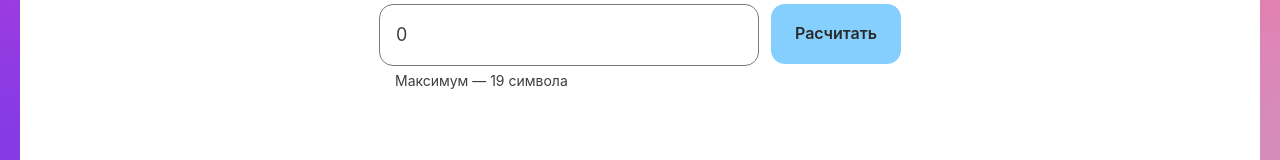
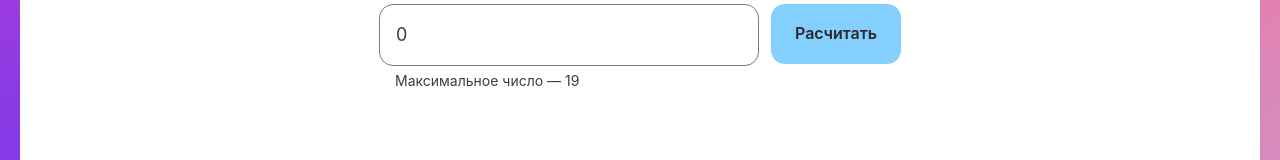
Before and after one commit to LexorV/algososh, a React (Create React App) app: page /fibonacci in a window 1280 px wide. Shown: the part 275-435 px from the top of the page. Built offline with nearby package versions, Linux system fonts and the light colour scheme.

Commit message:
fibonacci logics add

```diff
--- a/src/components/fibonacci-page/fibonacci-page.module.css
+++ b/src/components/fibonacci-page/fibonacci-page.module.css
@@ -12,4 +12,6 @@
     list-style-type: none;
     display: flex;
     gap: 16px;
+    flex-wrap:wrap;
+    max-width:944px;
 }
--- a/src/components/fibonacci-page/fibonacci-page.tsx
+++ b/src/components/fibonacci-page/fibonacci-page.tsx
@@ -1,36 +1,73 @@
-import React, { useState, ChangeEvent, SyntheticEvent, useEffect} from "react";
+import React, { useState, ChangeEvent, SyntheticEvent, useEffect } from "react";
 import { SolutionLayout } from "../ui/solution-layout/solution-layout";
 import { Circle } from '../ui/circle/circle';
 import { Input } from "../ui/input/input";
 import { Button } from "../ui/button/button";
-import {uid} from '../../helper/helper';
+import { uid } from '../../helper/helper';
 import fibonacciStyle from './fibonacci-page.module.css'
 export const FibonacciPage: React.FC = () => {
-  const [textInput, setTextInput] = useState<number | string>(0);
+  const [numberInput, setNumberInput] = useState<number>(0);
   const [started, setStarted] = useState<boolean>(false);
-  const [arrText, setArrText] = useState<number[]>([]);
+  const [indexfib, setIndexfib] = useState<number | null>(null)
+  const [arrNumber, setArrNumber] = useState<number[]>([]);
+  const fiboAlgo = async (
+    n: number
+  ) => {
+    let arr: number[] = [];
+    for (let i = 0; i < n + 1; i++) {
+      await new Promise<void>((res) => {
+        setTimeout(() => {
+          res()
+        }, 500)
+      })
+      if(arr.length < 1) {
+        arr.push(0)
+        setIndexfib(i)
+        setArrNumber(arr)
+      }
+      else if(arr.length < 2) {
+        arr.push(1)
+        setIndexfib(i)
+        setArrNumber(arr)
+      }
+      else {
+        arr.push(arr[i - 2] + arr[i - 1])
+        setIndexfib(i)
+        setArrNumber(arr)
+      }
+    }
+  }
+  const startAlgo = async () => {
+    setStarted(true)
+    await fiboAlgo(numberInput)
+    setStarted(false)
+  }
   const onFormChange = (e: ChangeEvent<HTMLInputElement>) => {
-    setTextInput(e.target.value);
+    setNumberInput(parseInt(e.target.value));
   }
   const onChangeForm = (e: SyntheticEvent) => {
     e.preventDefault();
-    }
+    startAlgo()
+  }
   return (
     <SolutionLayout title="Последовательность Фибоначчи">
-       <div className={fibonacciStyle.box_main}>
+      <div className={fibonacciStyle.box_main}>
         <form onSubmit={onChangeForm} className={fibonacciStyle.box_input}>
-          <Input type="number" isLimitText={true}
-            maxLength={19}
-            value={textInput}
+          <Input
+            type="number"
+            isLimitText={true}
+            max={19}
+            value={numberInput}
             onChange={onFormChange} />
           <Button isLoader={started} type="submit" text='Расчитать' />
         </form>
         <ul className={fibonacciStyle.lists_circle}>
-          { started && (arrText.map((list) => {
-          return  (
-          <li key={uid()} >
-            <Circle letter={list} />
-          </li>)}))}
+          {arrNumber.length >= 1 && (arrNumber.map((list) => {
+            return (
+              <li key={uid()} >
+                <Circle letter={list} />
+              </li>)
+          }))}
         </ul>
       </div>
 
--- a/src/components/string/string.tsx
+++ b/src/components/string/string.tsx
@@ -14,16 +14,14 @@ type TobjectText = {
 export const StringComponent: React.FC = () => {
   const [textInput, setTextInput] = useState<string>('');
   const [arrText, setArrText] = useState<TobjectText[]>([]);
-  const [leftIndex, setLeft] = useState<number | null>(null)
-  const [rightIndex, setRight] = useState<number | null>(null)
+  const [hightIndex, setHight] = useState<number | null>(null)
   const [started, setStarted] = useState<boolean>(false)
   const onFormChange = (e: ChangeEvent<HTMLInputElement>) => {
     setTextInput(e.target.value);
   }
   const stringSort = async (
     arrText: Array<TobjectText>,
-    setLeft: (n: number) => void,
-    setRight: (n: number) => void,
+    setHight: (n: number) => void,
     setArrText: (arrText: Array<TobjectText>) => void,
   ) => {
     const copy = [...arrText];
@@ -43,8 +41,7 @@ export const StringComponent: React.FC = () => {
             res()
           }, 1000)
         })
-        setLeft(low)
-        setRight(hight)
+        setHight(hight)
         copy[low].style = ElementStates.Modified
         copy[hight].style = ElementStates.Modified
         const x = copy[low]
@@ -63,10 +60,9 @@ export const StringComponent: React.FC = () => {
   }
   const startAlgo = async () => {
     setStarted(true)
-    await stringSort(arrText, setLeft, setRight, setArrText)
+    await stringSort(arrText, setHight, setArrText)
     setStarted(false)
-    setLeft(null)
-    setRight(null)
+    setHight(null)
   }
   const onChangeForm = (e: SyntheticEvent) => {
     e.preventDefault();
--- a/src/components/ui/input/input.tsx
+++ b/src/components/ui/input/input.tsx
@@ -18,7 +18,7 @@ export const Input: React.FC<InputProps> = ({
 }) => {
 
   const limitText =
-    type === "text" || type === "number"
+  maxLength
       ? `Максимум — ${maxLength} символа`
       : `Максимальное число — ${max}`;
 
```
